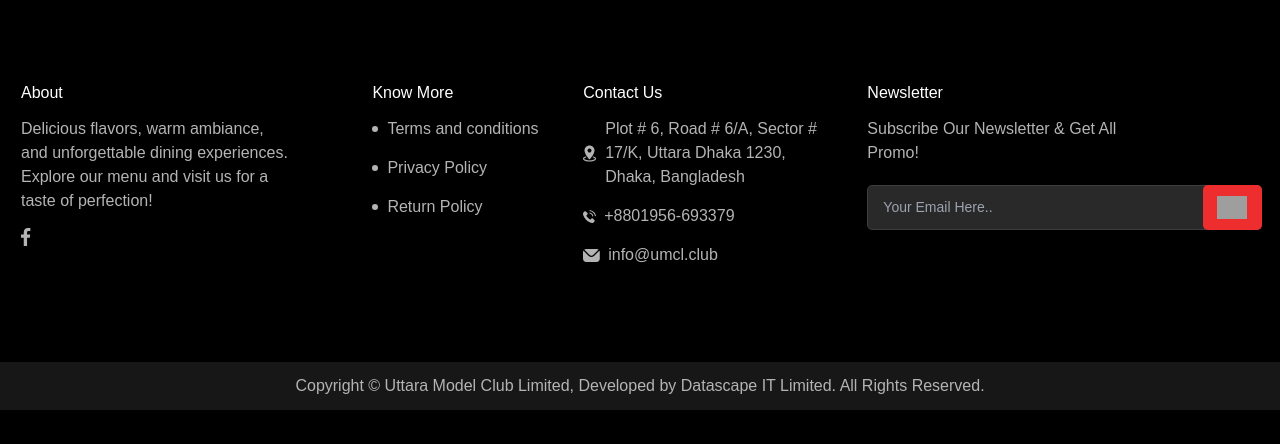
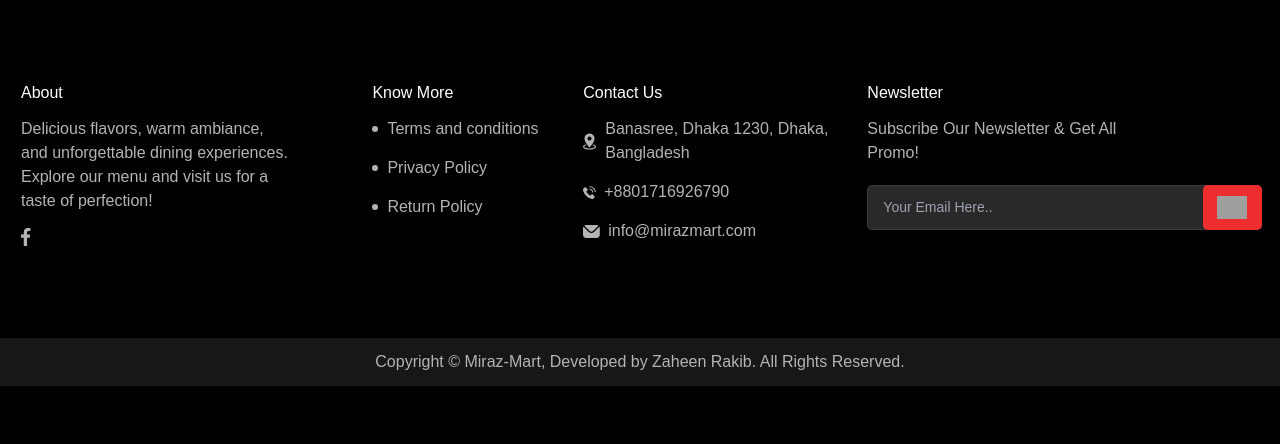
Before and after one commit to zaheenrakib/website_mart, a Next.js app: page /details-Page in a window 1280 px wide. Shown: the part 1898-2342 px from the top of the page. Built offline with nearby package versions, Linux system fonts and the light colour scheme; no server answers; grey boxes are pictures that could not be loaded.

Commit message:
Update Footer.jsx

```diff
--- a/src/components/layout/Footer.jsx
+++ b/src/components/layout/Footer.jsx
@@ -88,7 +88,7 @@ const Footer = () => {
                             <li>
                               <Link
                                 target="_blank"
-                                href="https://www.facebook.com/uttaramodelclublimited"
+                                href="https://www.facebook.com/mirazmart?mibextid=eHce3h"
                               >
                                 <svg
                                   xmlns="http://www.w3.org/2000/svg"
@@ -147,7 +147,7 @@ const Footer = () => {
                                   </svg>
                                 </span>
                                 <p>
-                                  Plot # 6, Road # 6/A, Sector # 17/K, Uttara
+                                  Banasree,
                                   Dhaka 1230, Dhaka, Bangladesh
                                 </p>
                               </Link>
@@ -166,10 +166,10 @@ const Footer = () => {
                                 </span>
                                 <div className="flex flex-col">
                                   <Link
-                                    href="tel: +8801956-693379"
+                                    href="tel: +8801716926790"
                                     className="hover:text-red-600 transition-colors duration-300"
                                   >
-                                    +8801956-693379
+                                    +8801716926790
                                   </Link>
                                 </div>
                               </div>
@@ -177,7 +177,7 @@ const Footer = () => {
                             <li>
                               <Link
                                 className="flex items-center gap-2"
-                                href="mailto:info@umcl.club"
+                                href="mailto:info@mirazmart.com"
                               >
                                 <span>
                                   <svg
@@ -192,7 +192,7 @@ const Footer = () => {
                                     />
                                   </svg>
                                 </span>
-                                <p>info@umcl.club</p>
+                                <p>info@mirazmart.com</p>
                               </Link>
                             </li>
                           </ul>
@@ -259,8 +259,8 @@ const Footer = () => {
             <div className="col-12">
               <div className="rac_copyright_text">
                 <p>
-                  Copyright © Uttara Model Club Limited,  <span id="copyYear"></span> Developed by
-                  <Link target="_blank"  href="https://www.datascapeit.com/"> Datascape IT Limited. </Link>
+                  Copyright © Miraz-Mart,  <span id="copyYear"></span> Developed by
+                  <Link target="_blank"  href="https://www.zaheenrakib.com/"> Zaheen Rakib. </Link>
                    All Rights Reserved.
                 </p>
               </div>
```
